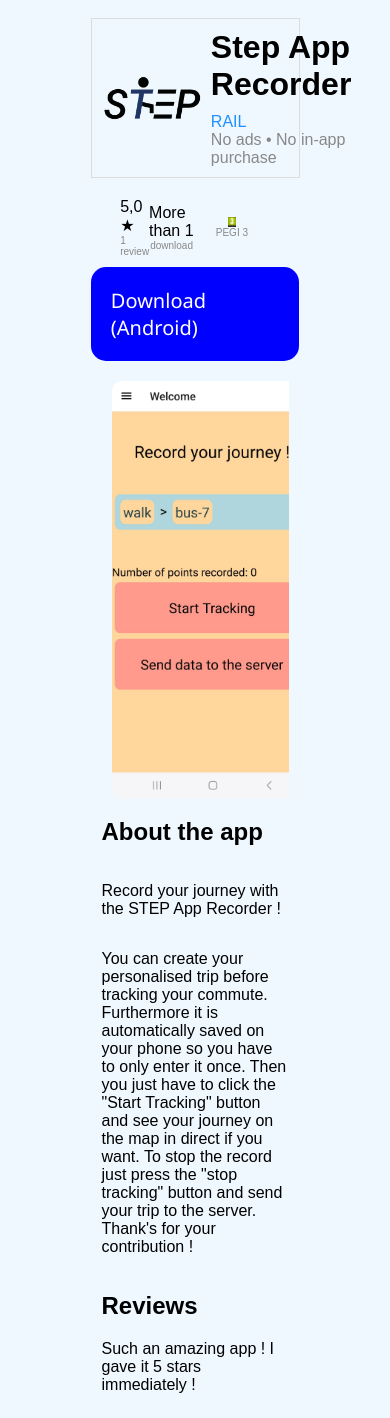
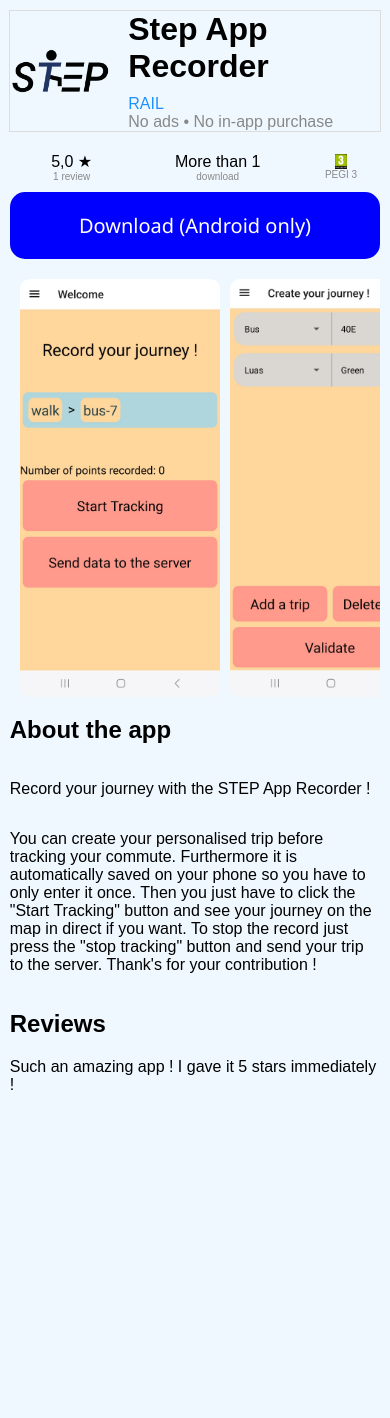
Before and after one commit to CrazyLeek/STEP-server-app, a Flask app: page /apps/gps_recorder in a window 390 px wide. After the commit the page ends 1090 px from the top, so only its background shows below. Run offline with Flask 3, Linux system fonts and the light colour scheme.

Commit message:
made the web page responsive between laptops and smartphones

```diff
--- a/templates/gps_record_app.html
+++ b/templates/gps_record_app.html
@@ -3,7 +3,8 @@
 <html lang="en">
 <head>
     <meta charset="UTF-8">
-    <title>My Play Store</title>
+    <meta name="viewport" content="width=device-width, initial-scale=1">
+    <title>GPS Recorder</title>
     <style>
         body {
             font-family: Arial, sans-serif;
@@ -11,13 +12,22 @@
             flex-direction: column;
             align-items: center;
             background-color: aliceblue;
+            width: 95%;
+            margin: 0 auto;
+
+        }
+        @media (min-width: 800px) {
+            body {
+                width: 50%;
+            }
         }
         .app {
             align-items: center;
-            width: 50%;
+            width: 100%;
             border: 1px solid #ddd;
-            margin: 10px;
-            padding: 10px;
+            margin-top: 10px;
+            margin-bottom: 10px;
+            /*padding-: 10px;*/
             display: flex;
             flex-direction: row;
         }
@@ -58,7 +68,7 @@
 
             display: flex;
             flex-direction: row;
-            width: 40%;
+            width: 100%;
 
             margin: 5px;
             padding: 5px;
@@ -100,13 +110,14 @@
             display: flex;
             flex-direction: column;
             flex-grow: 0.5;
+            width: 10%;
             justify-content: center;
             align-items: center;
         }
 
         .review-downloads-age .age img {
             margin: 0;
-            width: 10%;
+            width: 15%;
             align-content: center;
         }
 
@@ -119,10 +130,11 @@
 
         .download-button {
             display: flex;
-            width: 45%;
+            width: 100%;
             background-color: blue;
             border-radius: 15px;
-            padding: 20px;
+            padding-top: 20px;
+            padding-bottom: 20px;
             justify-content: center;
             align-items: center;
             text-decoration: none;
@@ -140,7 +152,7 @@
             display: flex;
             flex-direction: row;
             margin-top: 20px;
-            width: 50%;
+            width: 100%;
             overflow: auto;
         }
 
@@ -151,14 +163,14 @@
         }
 
         .about-app{
-            width:50%;
+            width:100%;
             display: flex;
             flex-direction: column;
             flex-wrap: wrap;
         }
 
         .review-section {
-            width: 50%;
+            width: 100%;
 
         }
 
@@ -204,7 +216,7 @@
     </div>
 
     <a href="/static/app-release.apk" class="download-button">
-        <p>Download (Android)</p>
+        <p>Download (Android only)</p>
     </a>
 
 
```
